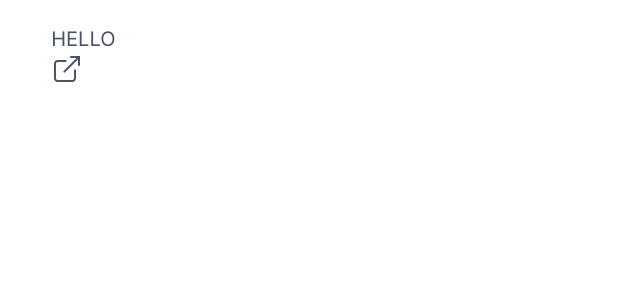
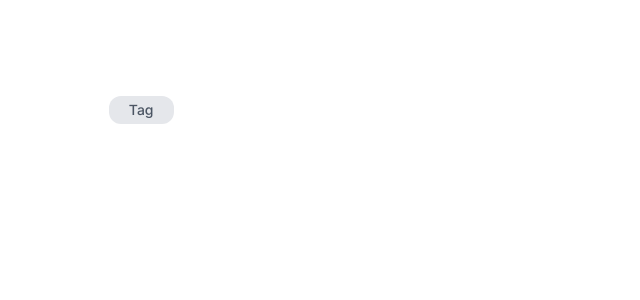
Before and after one commit to vnko1/portfolio, a Next.js app: page / in a window 1280 px wide. Shown: the top 300 px of the page, without its empty margins (0-640 px from the left). Built offline with nearby package versions, Linux system fonts and the light colour scheme.

Commit message:
added: ui-kit components

```diff
--- a/src/app/page.tsx
+++ b/src/app/page.tsx
@@ -1,5 +1,4 @@
 import { Wrapper } from "@/components";
-import { NavigationIcon } from "@/components/icons";
 
 export const revalidate = 300;
 
@@ -7,8 +6,7 @@ export default function Home() {
   return (
     <main>
       <Wrapper>
-        <p className='subtitle'>HELLO</p>
-        <NavigationIcon size={32} />
+        <p className='tag'>Tag</p>
       </Wrapper>
     </main>
   );
--- a/src/components/base/Button/Button.tsx
+++ /dev/null
@@ -1,24 +0,0 @@
-import React, { ButtonHTMLAttributes } from "react";
-import clsx from "clsx";
-
-type Variant = "primary" | "secondary" | "cta";
-interface ButtonProps
-  extends Partial<ButtonHTMLAttributes<HTMLButtonElement>> {
-  variant?: Variant;
-  fullWidth?: boolean;
-}
-
-const Button: React.FC<ButtonProps> = ({
-  children,
-  className,
-  ...props
-}) => {
-  const classnames = clsx(className);
-  return (
-    <button {...props} className={classnames}>
-      {children}
-    </button>
-  );
-};
-
-export default Button;
--- a/src/components/base/Wrapper/Wrapper.tsx
+++ b/src/components/base/Wrapper/Wrapper.tsx
@@ -1,4 +1,5 @@
 import React from "react";
+import clsx from "clsx";
 
 type WrapperTagType = "div" | "section" | "header" | "footer";
 
@@ -6,21 +7,35 @@ interface WrapperProps {
   children: React.ReactNode;
   tag?: WrapperTagType;
   classNames?: string;
+  accentColor?: boolean;
 }
 
 const Wrapper: React.FC<WrapperProps> = ({
   tag: Tag = "section",
   classNames,
+  accentColor = false,
   children,
-}) => {
-  return (
-    <Tag
-      className={`w-full mx-auto overflow-x-hidden py-[10px] md:py-[25px] ${classNames}`}>
-      <div className='w-full mx-auto overflow-x-hidden max-w-[88%] lg:max-w-[92%] xl:max-w-[80%]'>
-        {children}
-      </div>
-    </Tag>
-  );
-};
+}) => (
+  <Tag
+    className={clsx(
+      "w-full mx-auto overflow-x-hidden",
+      Tag === "section" ? "py-lg lg:py-xxl" : "",
+      Tag === "header" ? "py-xs" : "",
+      Tag === "footer" ? "py-sm" : "",
+      accentColor ? "bg-gl-50 dark:bg-gd-50" : "bg-gl-0 dark:bg-gd-0",
+      classNames
+    )}>
+    <div
+      className={clsx(
+        "w-full mx-auto overflow-x-hidden",
+        Tag === "section" || Tag === "header"
+          ? "max-w-md lg:max-w-sm lg:px-md"
+          : "",
+        Tag === "footer" ? "max-w-lg lg:max-w-sm lg:px-md" : ""
+      )}>
+      {children}
+    </div>
+  </Tag>
+);
 
 export default Wrapper;
--- a/src/components/base/index.ts
+++ b/src/components/base/index.ts
@@ -1,2 +1 @@
 export { default as Wrapper } from "./Wrapper/Wrapper";
-export { default as Button } from "./Button/Button";
--- a/src/styles/globals.css
+++ b/src/styles/globals.css
@@ -44,4 +44,68 @@ body {
   .icon-fill {
     @apply fill-gl-600 dark:fill-gd-600;
   }
+
+  .link {
+    @apply font-normal text-base leading-xs cursor-pointer transition-all duration-150 text-gl-600 dark:text-gd-600;
+  }
+  .link:hover,
+  .link:focus,
+  .link:active,
+  .link.active {
+    @apply text-gl-900 dark:text-gd-900;
+    text-decoration-line: underline;
+    text-decoration-style: solid;
+    text-decoration-skip-ink: none;
+    text-decoration-thickness: auto;
+    text-underline-offset: auto;
+    text-underline-position: from-font;
+  }
+
+  .link:active,
+  .link.active {
+    @apply text-gl-600 dark:text-gd-600;
+  }
+
+  .link.menu {
+    @apply font-medium;
+  }
+
+  .link.menu:hover,
+  .link.menu:focus,
+  .link.menu:active,
+  .link.menu.active {
+    text-decoration: none;
+  }
+
+  .button {
+    @apply py-[0.375rem] px-4 rounded-xl text-base font-medium leading-xs text-gl-50 dark:text-gd-50 bg-gl-900 dark:bg-gd-900 transition-all duration-150;
+  }
+
+  .button:hover,
+  .button:focus {
+    @apply bg-gl-700 dark:bg-gd-700;
+  }
+
+  .button:active,
+  .button.active {
+    @apply bg-gl-800 dark:bg-gd-800;
+  }
+
+  .button.icon {
+    @apply p-[0.375rem] bg-transparent;
+  }
+
+  .button.icon:hover,
+  .button.icon:focus {
+    @apply bg-gl-100 dark:bg-gd-100;
+  }
+
+  .button.icon:active,
+  .button.icon.active {
+    @apply bg-gl-200 dark:bg-gd-200;
+  }
+
+  .tag {
+    @apply inline-flex justify-center py-1 px-5 rounded-xl text-sm leading-xxs font-medium text-gl-600 dark:text-gd-600 bg-gl-200 dark:bg-gd-200;
+  }
 }
--- a/tailwind.config.ts
+++ b/tailwind.config.ts
@@ -34,6 +34,18 @@ export default {
       h1_md: "3rem", // 48px
       h1_lg: "3.75rem", // 60px
     },
+
+    extend: {
+      maxWidth: { sm: "88%", md: "92%", lg: "96%" },
+      padding: {
+        xxs: "8px",
+        xs: "16px",
+        sm: "24px",
+        md: "32px",
+        lg: "64px",
+        xl: "80px",
+        xxl: "96px",
+      },
       colors: {
         gl: {
           0: "#ffffff",
@@ -65,7 +77,6 @@ export default {
         },
         emerald: "#10b981",
       },
-    extend: {
       boxShadow: {
         md: "0px 4px 3px 0px rgba(0, 0, 0, 0.07), 0px 2px 2px 0px rgba(0, 0, 0, 0.06)",
         lg: "0px 4px 3px 0px rgba(0, 0, 0, 0.10), 0px 10px 8px 0px rgba(0, 0, 0, 0.04)",
```
Lines whose indentation alone changed are shown as unchanged.
